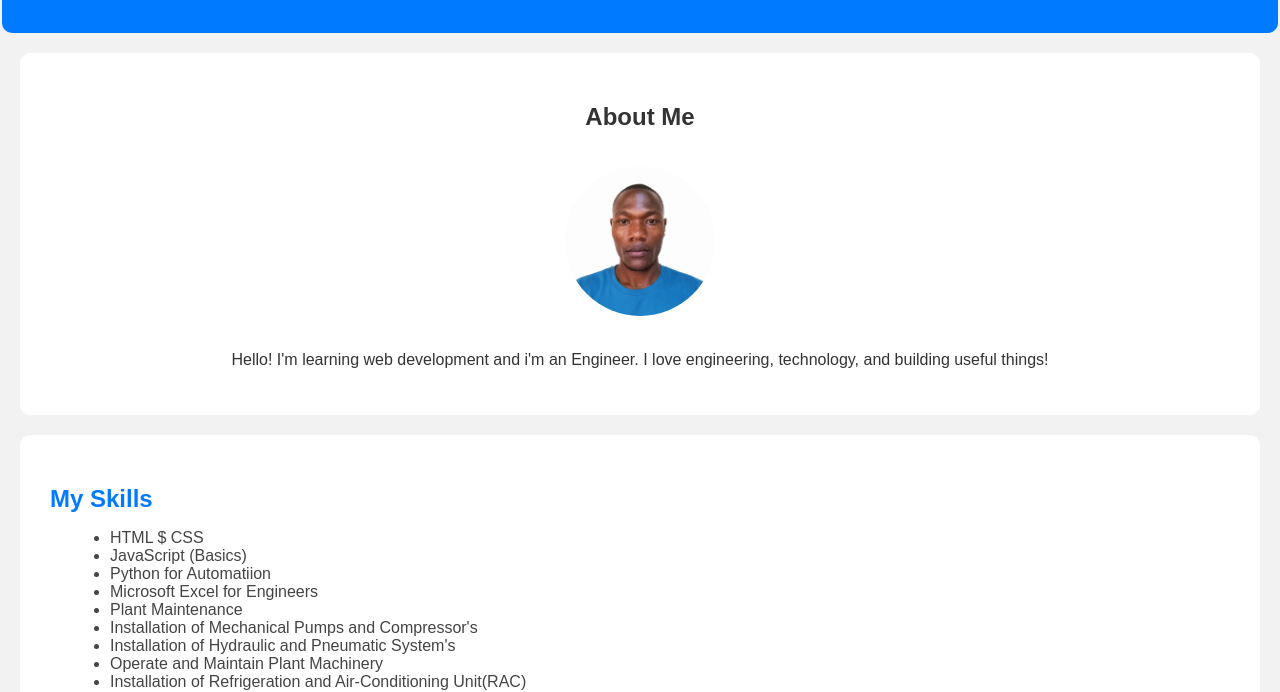
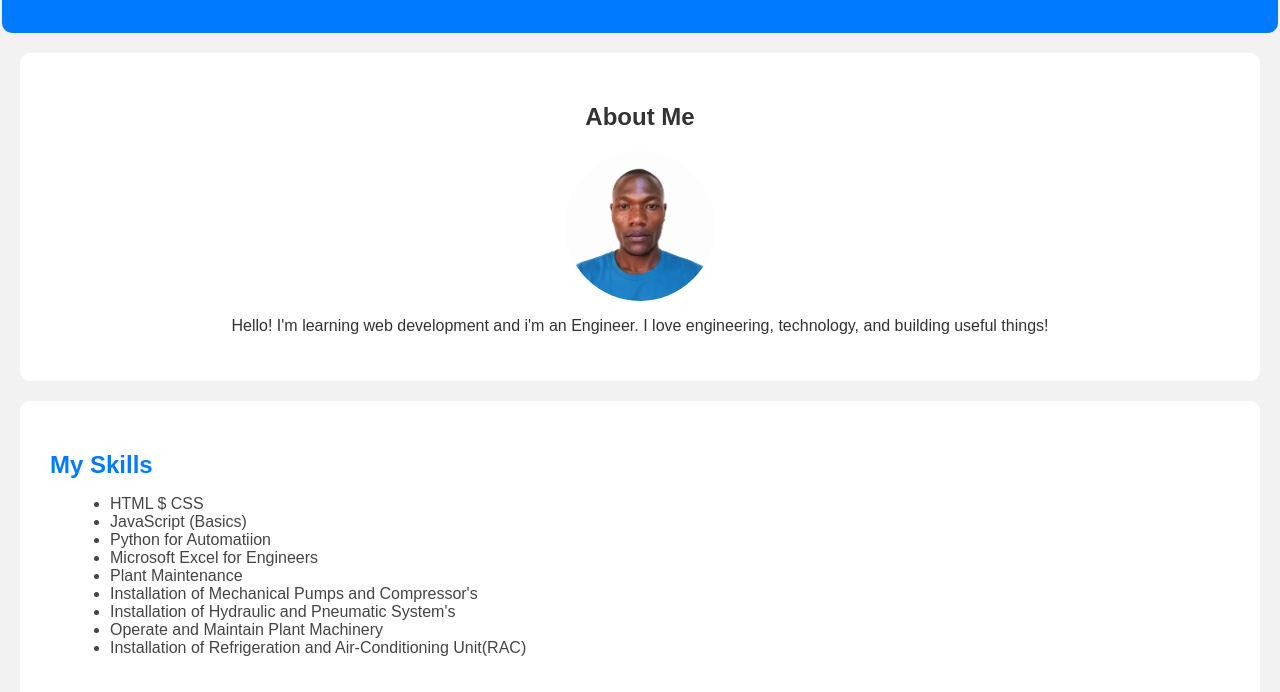
Before and after one commit to Reagan75-hub/my-website, a plain HTML site: page index.html in a window 1280 px wide. Shown: the part 123-815 px from the top of the page. Drawn offline with Linux system fonts and the light colour scheme.

Commit message:
Update style.CSS

```diff
--- a/style.CSS
+++ b/style.CSS
@@ -29,7 +29,11 @@ header {
 .about img {
   width: 150px;
   border-radius: 50%;
-  margin: 15px 0;
+  margin: 15px auto;
+  height: 150px;
+  border-radius: 50%;
+  object-fit: cover;
+  display: block;
 }
 
 /* Contact section */
```
